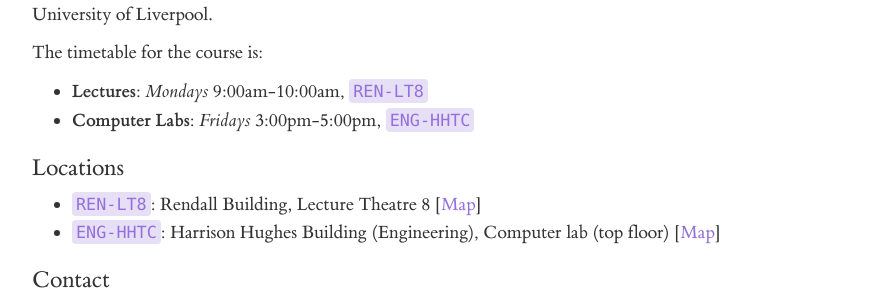
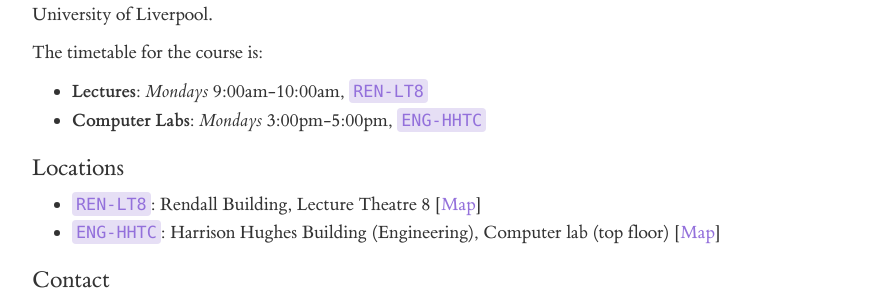
Before and after one commit to darribas/gds17, a Jekyll site: the page built from index.md, in a window 1280 px wide. Shown: the part 221-519 px from the top of the page, without its empty margins (198-1081 px from the left). Built offline with Jekyll 4.4.1, drawn with Linux system fonts in a browser that asks for light colours; nearby versions of some CDN libraries; library files that are not in the unit come from our copies.

Commit message:
Updating timetable

```diff
--- a/content/website_data/index.md
+++ b/content/website_data/index.md
@@ -8,7 +8,7 @@ Welcome to Geographic Data Science, a course taught by Dr. Dani Arribas-Bel in t
 The timetable for the course is:
 
 * **Lectures**: *Mondays* 9:00am-10:00am, `REN-LT8`
-* **Computer Labs**: *Fridays* 3:00pm-5:00pm, `ENG-HHTC`
+* **Computer Labs**: *Mondays* 3:00pm-5:00pm, `ENG-HHTC`
 
 ### Locations
 
```
